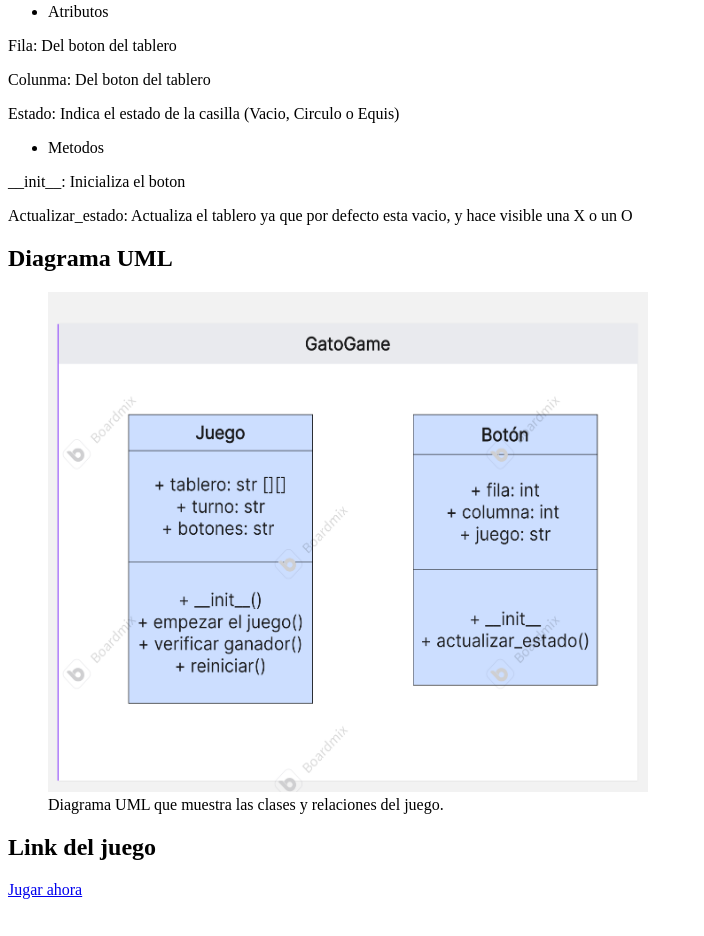
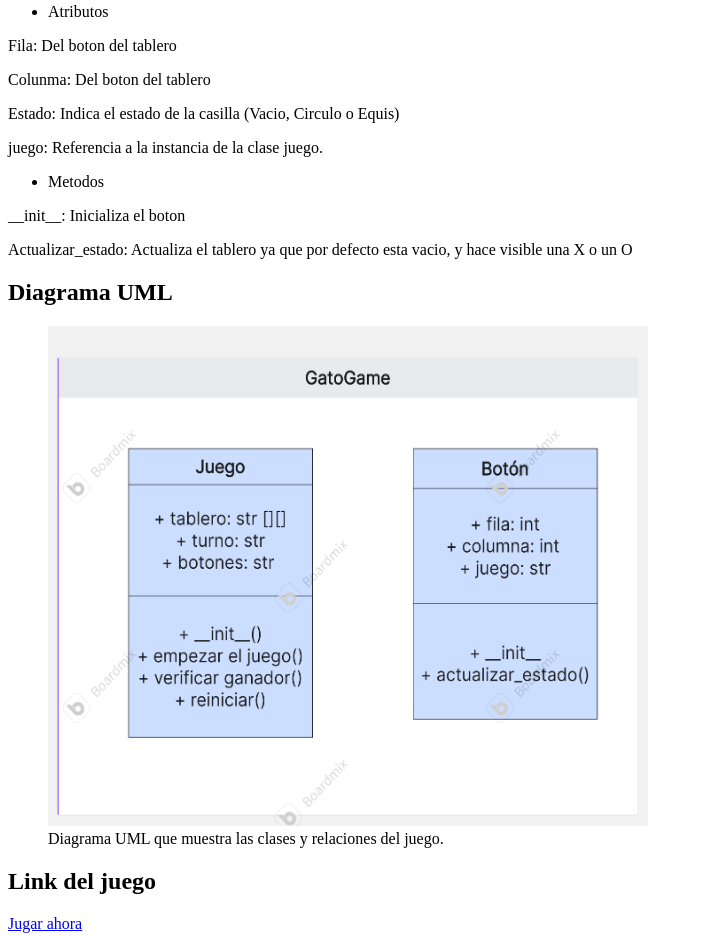
Before and after one commit to AzucenaReyesGarcia/GatoGame, a plain HTML site: page index.html in a window 1280 px wide. Shown: the part 975-1911 px from the top of the page, without its empty margins (0-704 px from the left). Before the commit the page ends 1882 px from the top, so only its background shows below. Drawn offline with Linux system fonts and the light colour scheme.

Commit message:
correciones2

```diff
--- a/index.html
+++ b/index.html
@@ -55,6 +55,7 @@
   <p> Fila: Del boton del tablero</p>
   <p> Colunma: Del boton del tablero</p>
   <p> Estado: Indica el estado de la casilla (Vacio, Circulo o Equis)</p>
+  <p> juego: Referencia a la instancia de la clase juego.</p>
 
   <ul>
     <li>Metodos</li>
```
